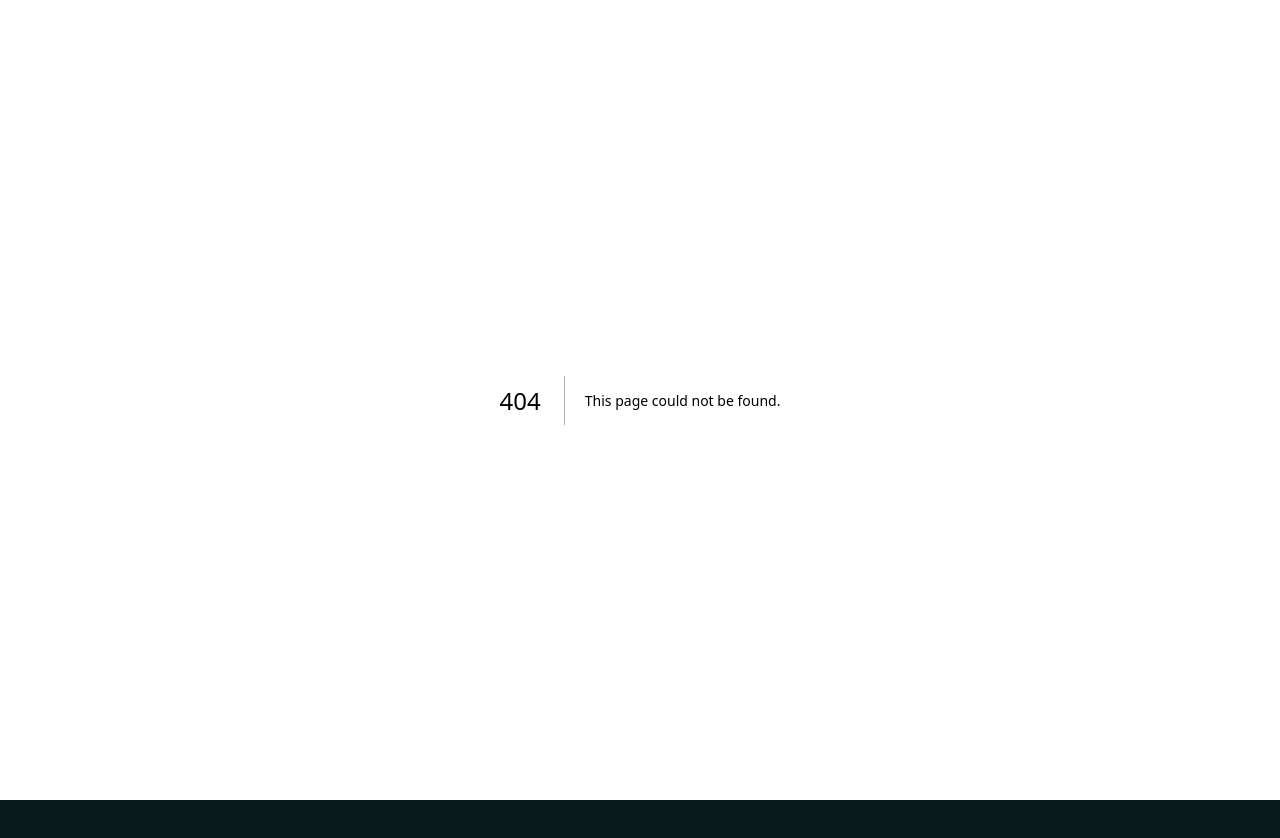
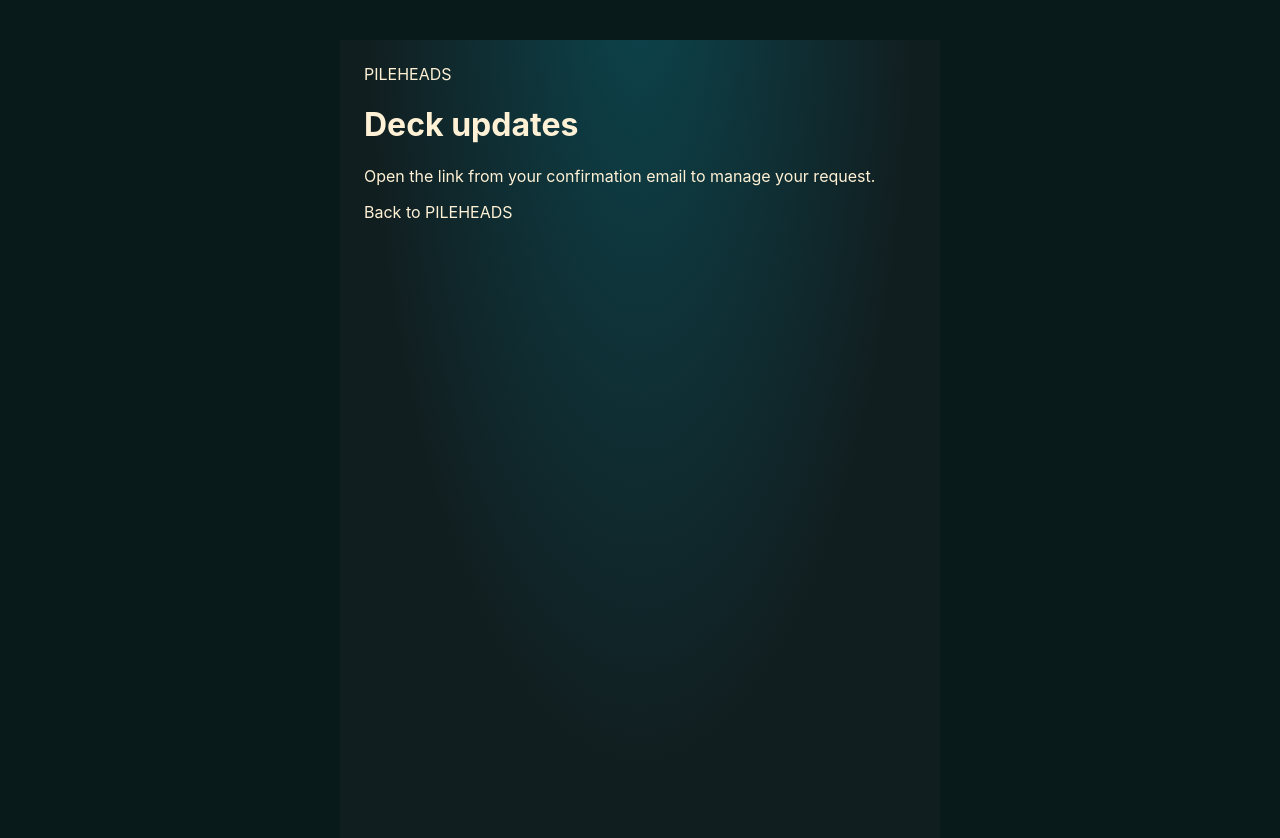
Before and after one commit to CartShift/pileheads, a Next.js app in the folder apps/web/: page /deck-updates in a window 1280 px wide. Before the commit this address had no page. Shown: the top 838 px of the page. Before the commit the page ends 800 px from the top, so only its background shows below. Built offline with nearby package versions, Linux system fonts and the light colour scheme.

Commit message:
feat: growth client page.tsx

```diff
--- /dev/null
+++ b/apps/web/app/deck-updates/page.tsx
@@ -0,0 +1,34 @@
+"use client";
+import {useEffect,useState} from "react";
+import {growthPost} from "../../lib/growth-api";
+export default function DeckUpdates(){
+  const [request,setRequest]=useState<{action:"waitlist_confirm"|"waitlist_unsubscribe";token:string}|null>(null);
+  const [ready,setReady]=useState(false);
+  const [busy,setBusy]=useState(false);
+  const [message,setMessage]=useState("");
+  useEffect(()=>{
+    const p=new URLSearchParams(location.hash.slice(1));
+    const confirm=p.get("confirm"),unsubscribe=p.get("unsubscribe");
+    const token=confirm||unsubscribe;
+    if(token&&/^[a-f0-9]{64}$/.test(token)&&!(confirm&&unsubscribe)){
+      setRequest({action:confirm?"waitlist_confirm":"waitlist_unsubscribe",token});
+      history.replaceState(null,"",location.pathname);
+    }
+    setReady(true);
+  },[]);
+  async function submit(){
+    if(!request||busy)return;
+    setBusy(true);
+    try{
+      await growthPost(request);
+      setMessage(request.action==="waitlist_confirm"?"Confirmed. You're on the list.":"Your address has been removed from the list.");
+      setRequest(null);
+    }catch{setMessage("This link may be expired or unavailable. You can try requesting a new confirmation.");}
+    finally{setBusy(false);}
+  }
+  return <main className="game-shell" style={{maxWidth:600,margin:"40px auto",padding:24}}>
+    <a href="/">PILEHEADS</a><h1>Deck updates</h1>
+    {!ready?<p>Checking link…</p>:request?<><p>{request.action==="waitlist_confirm"?"Confirm that you want physical deck updates.":"Remove your email address from the waitlist."}</p><button className="primary-button" disabled={busy} onClick={()=>void submit()}>{request.action==="waitlist_confirm"?"Confirm subscription":"Unsubscribe"}</button></>:!message?<p>Open the link from your confirmation email to manage your request.</p>:null}
+    <p role="status">{message}</p><a href="/">Back to PILEHEADS</a>
+  </main>;
+}
```
